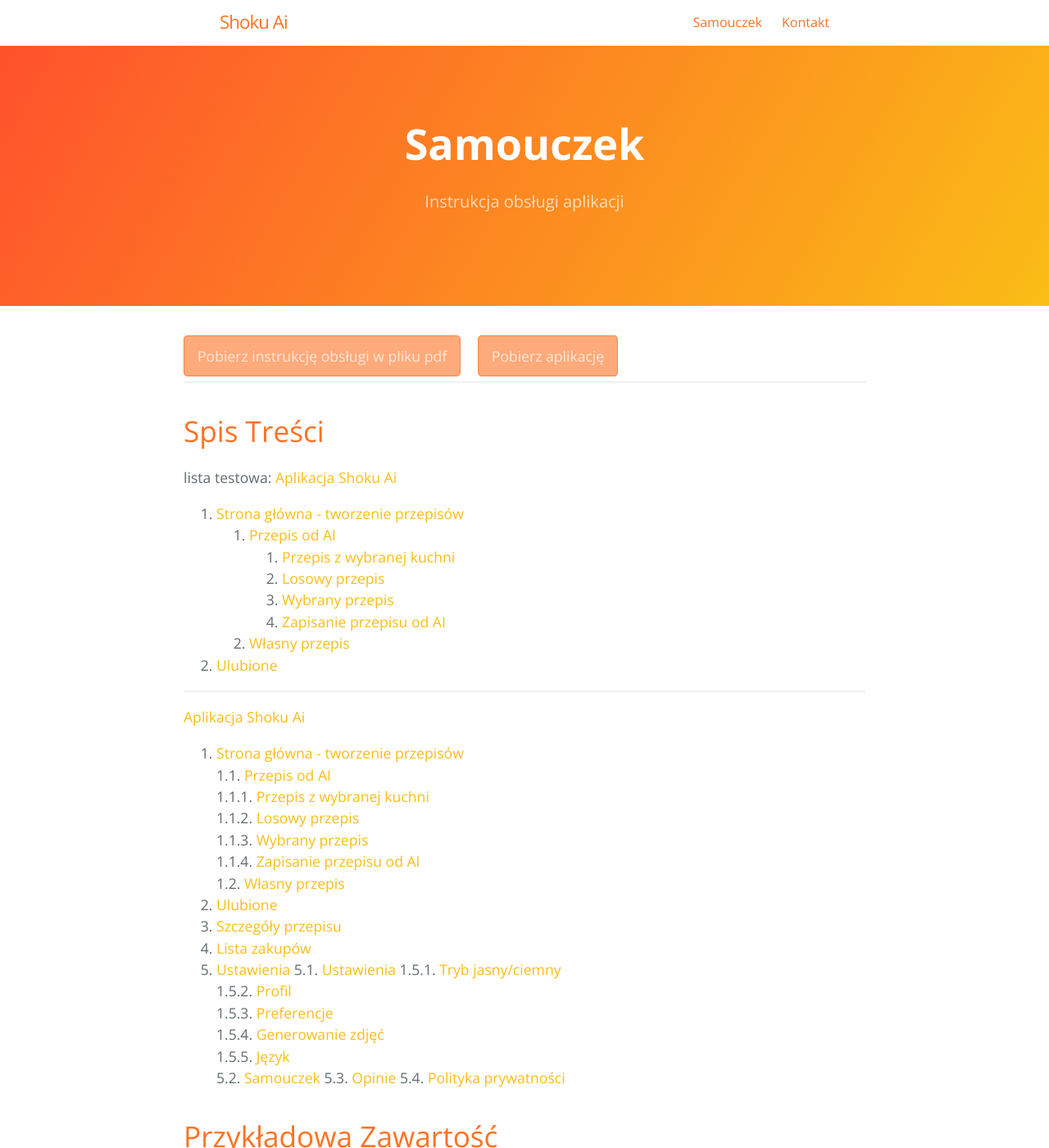
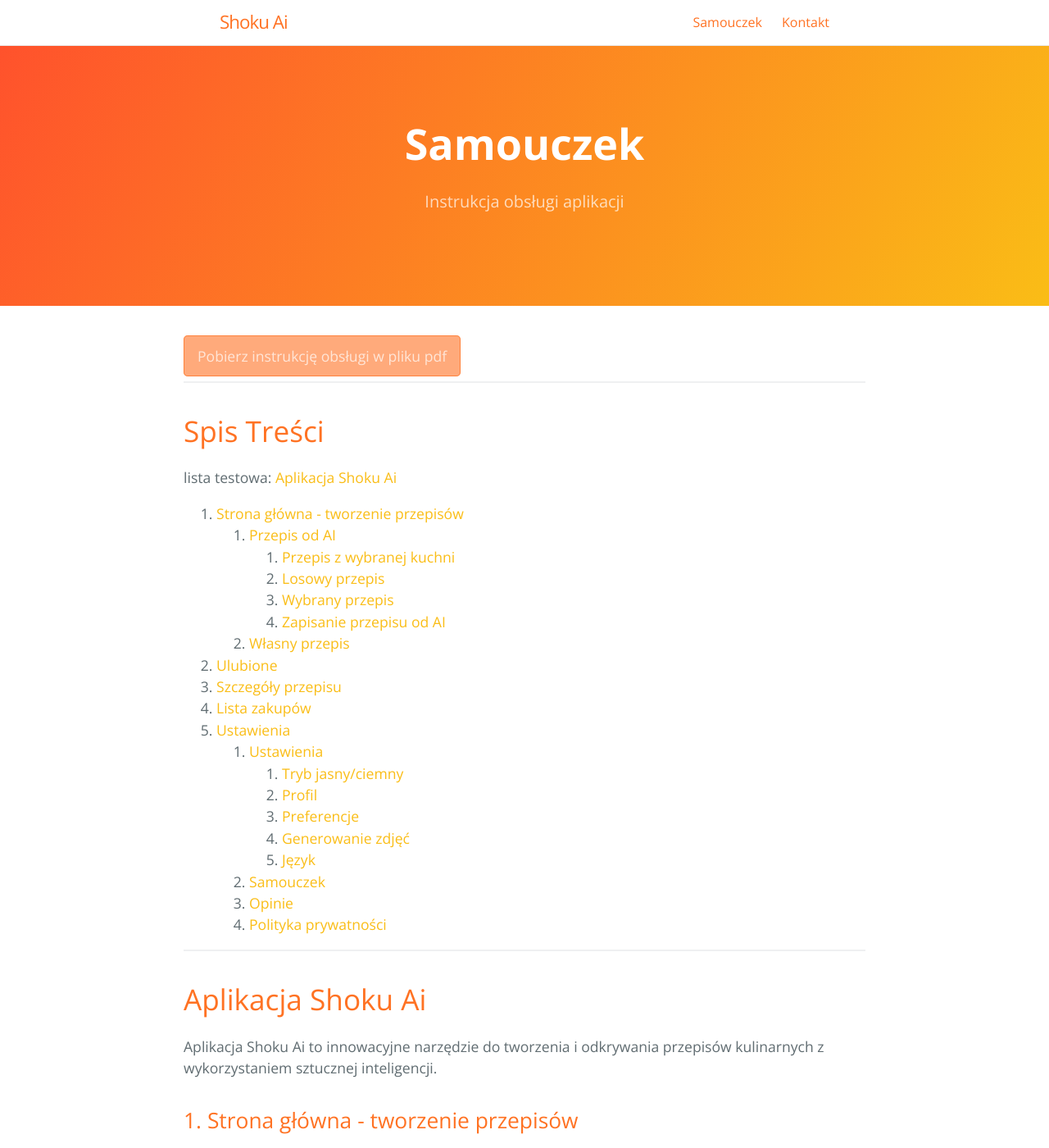
Before and after one commit to PaulinaLewicka1/appTest.github.io, a Jekyll site: the page built from tutorial.md, in a window 1280 px wide and 1400 px high. Shown: the whole window at 82% size. Built offline with Jekyll 4.4.1, drawn with Linux system fonts in a browser that asks for light colours; some of the changed text lies outside the part shown.

Commit message:
Zmiany w stronach i samouczku

```diff
--- a/tutorial.md
+++ b/tutorial.md
@@ -4,11 +4,10 @@ title: Samouczek
 tagline: Instrukcja obsługi aplikacji
 permalink: /tutorial.html
 ref: tutorial
-order: 0
+order: 1
 ---
 
 [Pobierz instrukcję obsługi w pliku pdf]({{ site.github.pdf_url }}){: .btnColor }
-[Pobierz aplikację]({{ site.github.apk_url }}){: .btnColor }
 
 * * *
 
@@ -24,33 +23,20 @@ lista testowa:
         4. [Zapisanie przepisu od AI](#zapisanie-przepisu-od-ai)
     2. [Własny przepis](#własny-przepis)
 2. [Ulubione](#ulubione)
-
-* * *
-
-[Aplikacja Shoku Ai](#aplikacja-shoku-ai)
-1. [Strona główna - tworzenie przepisów](#strona-główna-tworzenie-przepisów)
-    1.1. [Przepis od AI](#przepis-od-ai)
-        1.1.1. [Przepis z wybranej kuchni](#przepis-z-wybranej-kuchni)
-        1.1.2. [Losowy przepis](#losowy-przepis)
-        1.1.3. [Wybrany przepis](#wybrany-przepis)
-        1.1.4. [Zapisanie przepisu od AI](#zapisanie-przepisu-od-ai)
-    1.2. [Własny przepis](#własny-przepis)
-2. [Ulubione](#ulubione)
 3. [Szczegóły przepisu](#szczegóły-przepisu)
 4. [Lista zakupów](#lista-zakupów)
 5. [Ustawienia](#ustawienia)
-    5.1. [Ustawienia](#ustawienia-2)
-        1.5.1. [Tryb jasny/ciemny](#tryb-jasny-ciemny)
-        1.5.2. [Profil](#profil)
-        1.5.3. [Preferencje](#preferencje)
-        1.5.4. [Generowanie zdjęć](#generowanie-zdjęć)
-        1.5.5. [Język](#język)
-    5.2. [Samouczek](#samouczek)
-    5.3. [Opinie](#opinie)
-    5.4. [Polityka prywatności](#polityka-prywatności)
+    1. [Ustawienia](#ustawienia-2)
+        1. [Tryb jasny/ciemny](#tryb-jasny-ciemny)
+        2. [Profil](#profil)
+        3. [Preferencje](#preferencje)
+        4. [Generowanie zdjęć](#generowanie-zdjęć)
+        5. [Język](#język)
+    2. [Samouczek](#samouczek)
+    3. [Opinie](#opinie)
+    4. [Polityka prywatności](#polityka-prywatności)
 
-
-# Przykładowa Zawartość
+* * *
 
 # Aplikacja Shoku Ai {#aplikacja-shoku-ai}
 Aplikacja Shoku Ai to innowacyjne narzędzie do tworzenia i odkrywania przepisów kulinarnych z wykorzystaniem sztucznej inteligencji.
```
Also changed, not shown: other parts of tutorial.md (+2 -2 lines), 404.md (+1 -1 lines), app.md (added, +12 -0 lines), contact.md (+2 -2 lines).
